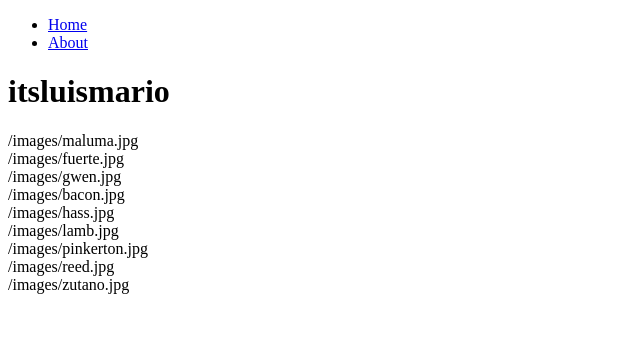
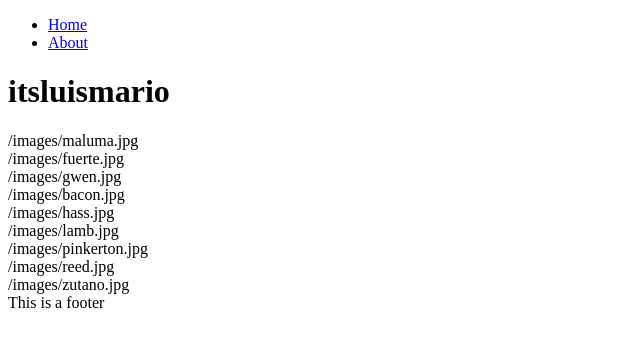
Before and after one commit to itsluismario/Avo-store-with-next-js, a Next.js app: page / in a window 1280 px wide. Shown: the top 346 px of the page, without its empty margins (0-640 px from the left). Built offline with nearby package versions, Linux system fonts and the light colour scheme.

Commit message:
:sparkles: Extender APP

```diff
--- /dev/null
+++ b/components/Layout/Layout.tsx
@@ -0,0 +1,15 @@
+import React from 'react'
+import Navbar from 'components/Navbar/Navbar'
+
+const Layout: React.FC = ({ children }) => {
+  return (
+
+    <div>
+        <Navbar/>
+        { children }
+        <footer>This is a footer</footer>
+    </div>
+  )
+}
+
+export default Layout
--- /dev/null
+++ b/pages/_app.tsx
@@ -0,0 +1,10 @@
+import { AppProps } from "next/app"
+import Layout from "components/Layout/Layout"
+
+export default function MyApp({ Component, pageProps }: AppProps) {
+    return (
+    <Layout>
+        <Component {...pageProps} />
+    </Layout>
+    )
+  }
--- a/pages/about/index.tsx
+++ b/pages/about/index.tsx
@@ -4,7 +4,6 @@
 const About = () => {
   return (
     <div>
-        < Navbar />
         <p>About</p>
     </div>
   )
--- a/pages/index.tsx
+++ b/pages/index.tsx
@@ -15,7 +15,6 @@
 
     return (
         <div>
-            <Navbar />
             <h1>itsluismario</h1>
             {productList.map(product => (
                 <div>{product.image}</div>
```
